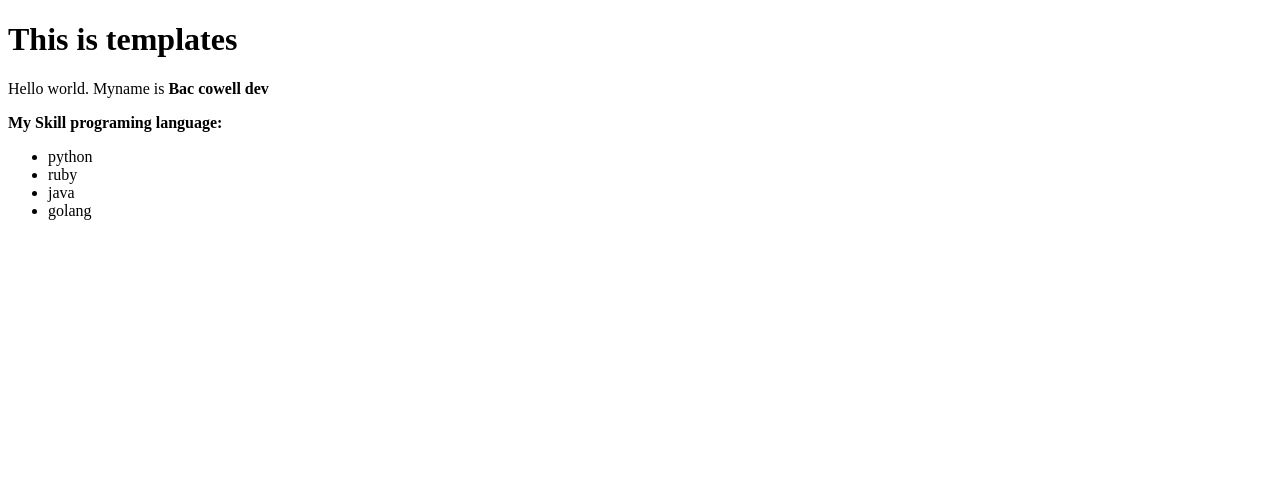
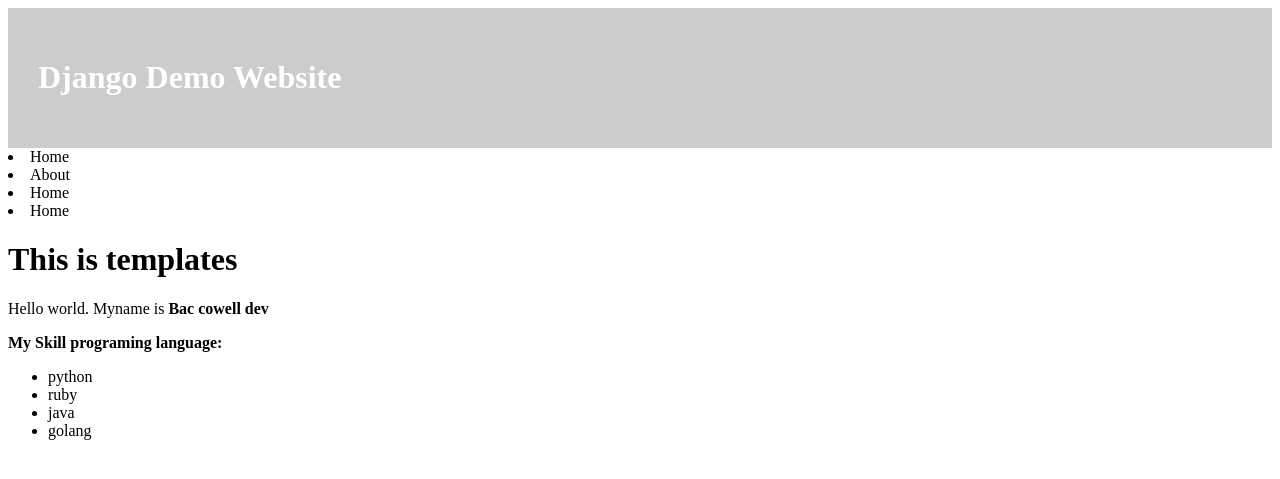
Before and after one commit to bacnh7427/demoPyDjangoV1, a Django app: page /polls/ in a window 1280 px wide. Shown: the top 479 px of the page. Run offline with Django 4.2, Linux system fonts and the light colour scheme.

Commit message:
add base content(header/footer) use for templates

```diff
--- /dev/null
+++ b/polls/templates/polls/base.html
@@ -0,0 +1,30 @@
+<!DOCTYPE html>
+<html lang="en">
+<head>
+    <meta charset="UTF-8">
+    <title>Title</title>
+    <style>
+      .header{
+        padding: 30px;
+        background-color: #ccc;
+        color: #fff
+      }
+    </style>
+</head>
+<body>
+  <div class="header">
+      <h1>Django Demo Website</h1>
+  </div>
+  <div class="menu">
+      <li>Home</li>
+      <li>About</li>
+      <li>Home</li>
+      <li>Home</li>
+
+  </div>
+<div class="content">
+    {% block content123 %}
+    {% endblock %}
+</div>
+</body>
+</html>
--- a/polls/templates/polls/index.html
+++ b/polls/templates/polls/index.html
@@ -1,10 +1,6 @@
-<!DOCTYPE html>
-<html lang="en">
-<head>
-    <meta charset="UTF-8">
-    <title>Title</title>
-</head>
-<body>
+{% extends 'polls/base.html' %}
+
+{% block content123 %}
     <h1>This is templates</h1>
     <p>Hello world. Myname is <b>{{name}}</b></p>
     <p><b>My Skill programing language:</b></p>
@@ -15,5 +11,4 @@
         {% endif %}
     {% endfor %}
     </ul>
-</body>
-</html>
+{% endblock %}
```
